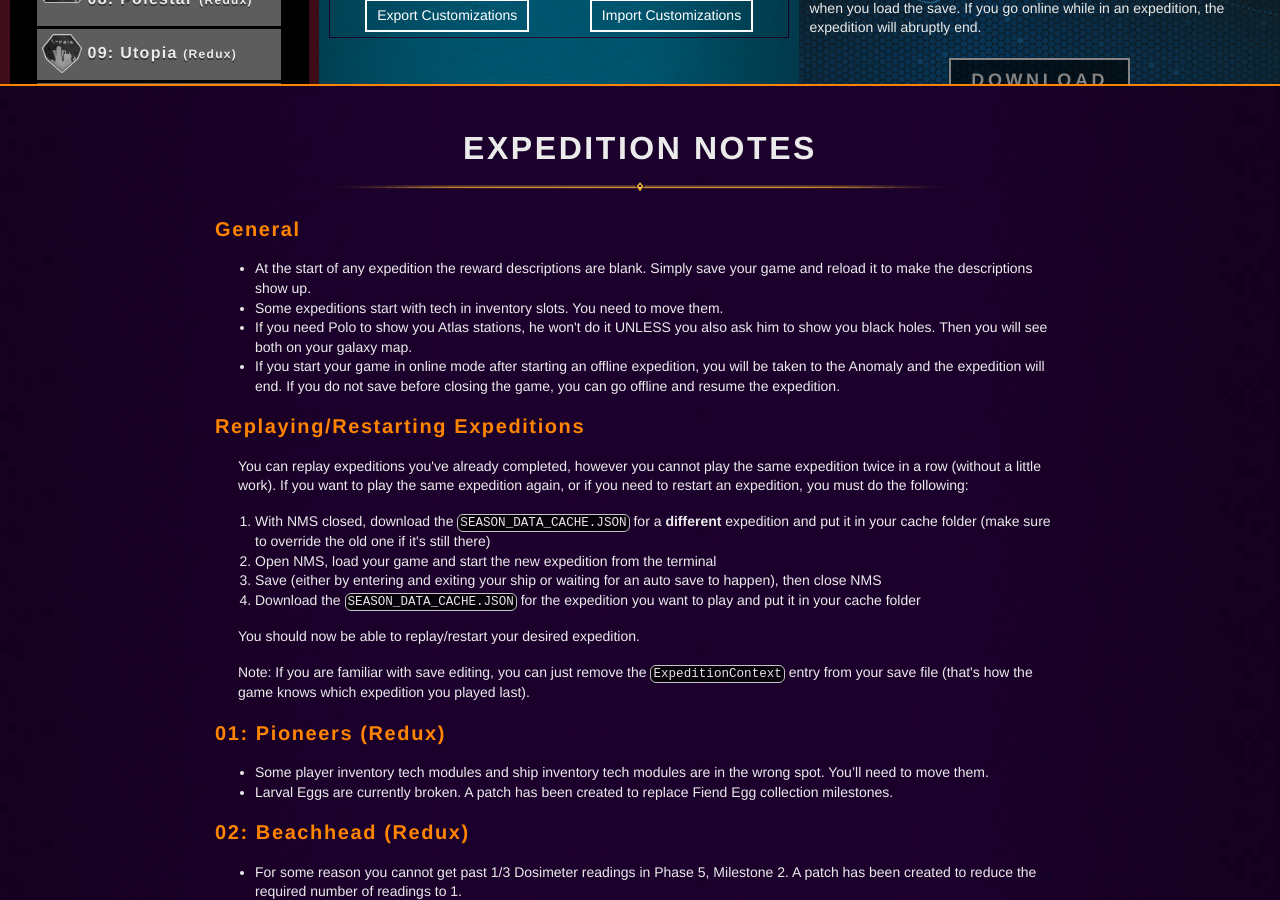
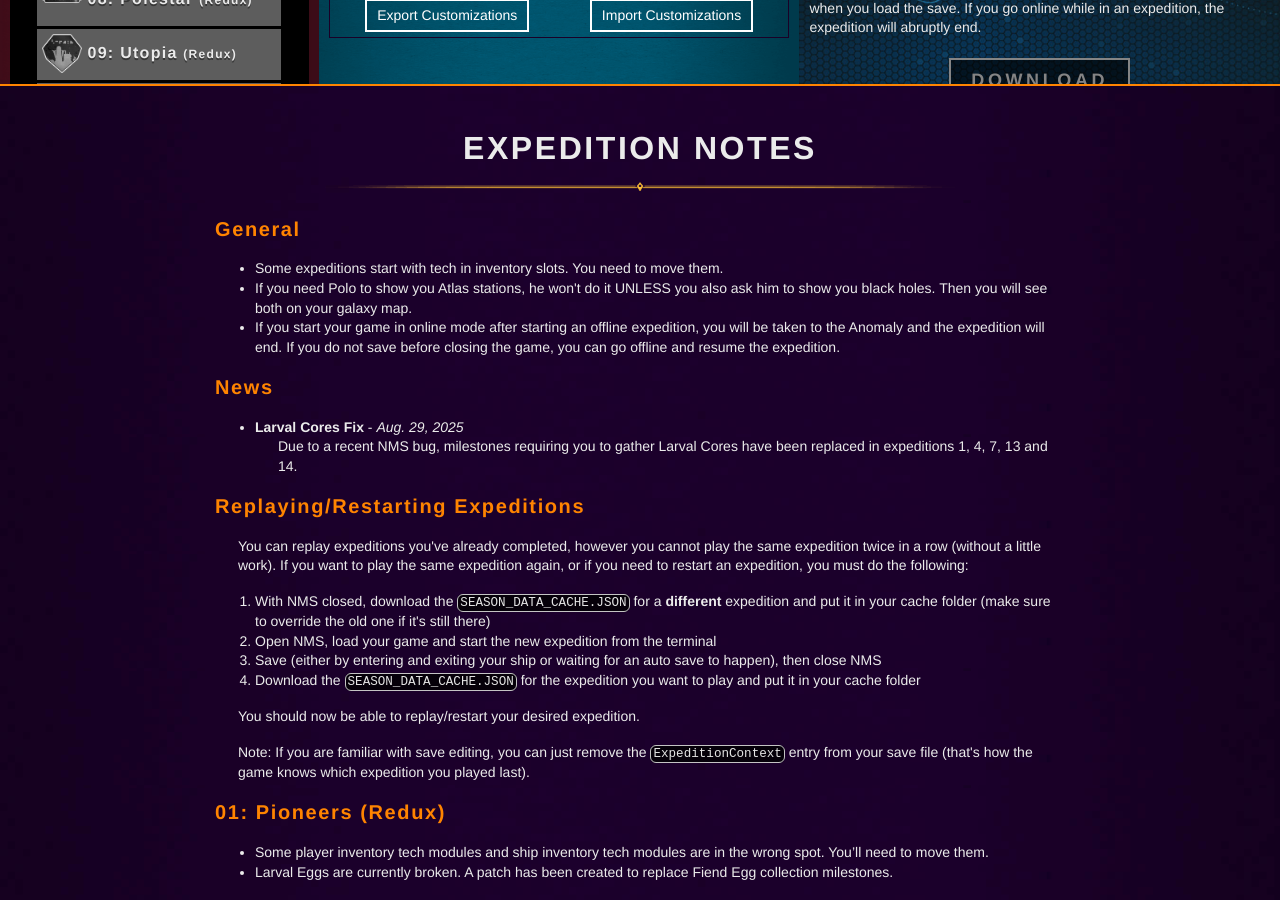
Before and after one commit to cwmonkey/nms-expeditions, a Jekyll site: the page built from index.html, in a window 1280 px wide and 900 px high, scrolled down 814 px. Built offline with Jekyll 4.4.1, drawn with Linux system fonts in a browser that asks for light colours; some web fonts are replaced.

Commit message:
Adding news section to bottom
Also removing old info about blank reward titles

```diff
--- a/index.html
+++ b/index.html
@@ -382,10 +382,23 @@
       <h3><a href="#expedition_notes_general">General</a></h3>
 
       <ul>
-        <li>At the start of any expedition the reward descriptions are blank. Simply save your game and reload it to make the descriptions show up.</li>
         <li>Some expeditions start with tech in inventory slots. You need to move them.</li>
         <li>If you need Polo to show you Atlas stations, he won't do it UNLESS you also ask him to show you black holes. Then you will see both on your galaxy map.</li>
         <li>If you start your game in online mode after starting an offline expedition, you will be taken to the Anomaly and the expedition will end. If you do not save before closing the game, you can go offline and resume the expedition.</li>
+      </ul>
+    </section>
+
+    <section id="expedition_notes_news">
+      <h3><a href="#expedition_notes_news">News</a></h3>
+
+      <ul>
+        {% for post in site.posts %}
+          <li id="expedition_notes_news_{{ post.url | slugify }}">
+            <strong>{{ post.title }}</strong> -
+            <em><time datetime="{{ post.date | date_to_xmlschema }}">{{ post.date | date: '%b. %d, %Y' }}</time></em>
+            {{ post.excerpt }}
+          </li>
+        {% endfor %}
       </ul>
     </section>
 
```
